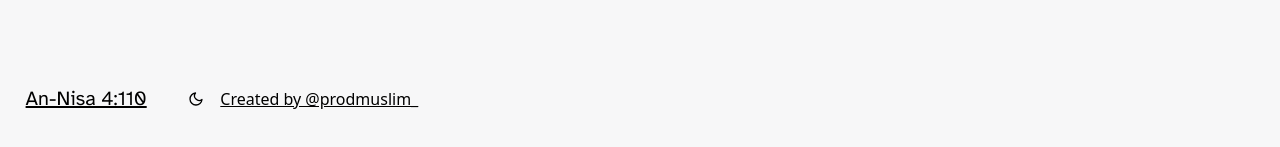
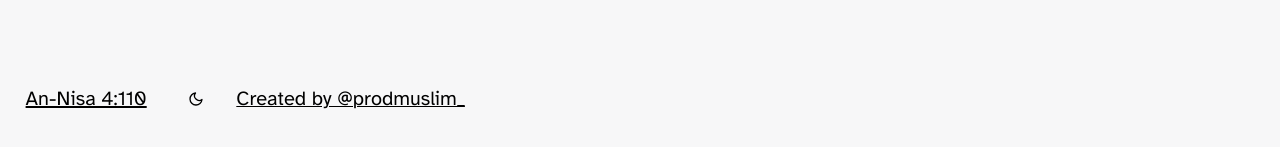
Before and after one commit to murahidev/reminder-dhikr-widget, a React (Vite) app: page / in a window 1280 px wide. Shown: the part 621-768 px from the top of the page. Built offline with nearby package versions, Linux system fonts and the light colour scheme.

Commit message:
Added tag

```diff
--- a/src/Components/QuoteComponent/QuoteComponent.css
+++ b/src/Components/QuoteComponent/QuoteComponent.css
@@ -41,3 +41,9 @@
 .MoonSunButton {
     padding: 2vh;
 }
+
+.Ref {
+    padding: 2vh;
+    font-size: clamp(10px, 2.5vw, 20px);
+    font-family: "Atkinson Hyperlegible", sans-serif;
+}
--- a/src/Components/QuoteComponent/QuoteComponent.jsx
+++ b/src/Components/QuoteComponent/QuoteComponent.jsx
@@ -55,7 +55,7 @@ export default function QuoteComponent({ darkMode, setDarkMode }) {
                 </button>
 
                 <button>
-                    <a href="https://www.instagram.com/prodmuslim_/">Created by @prodmuslim_</a>
+                    <a className="Ref" href="https://www.instagram.com/prodmuslim_/">Created by @prodmuslim_</a>
                 </button>
             </div>
         </div>
```
